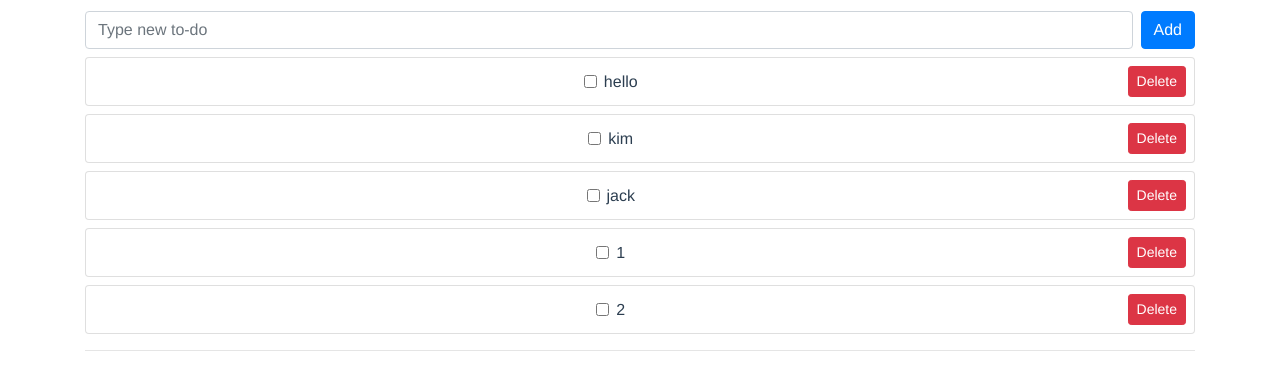
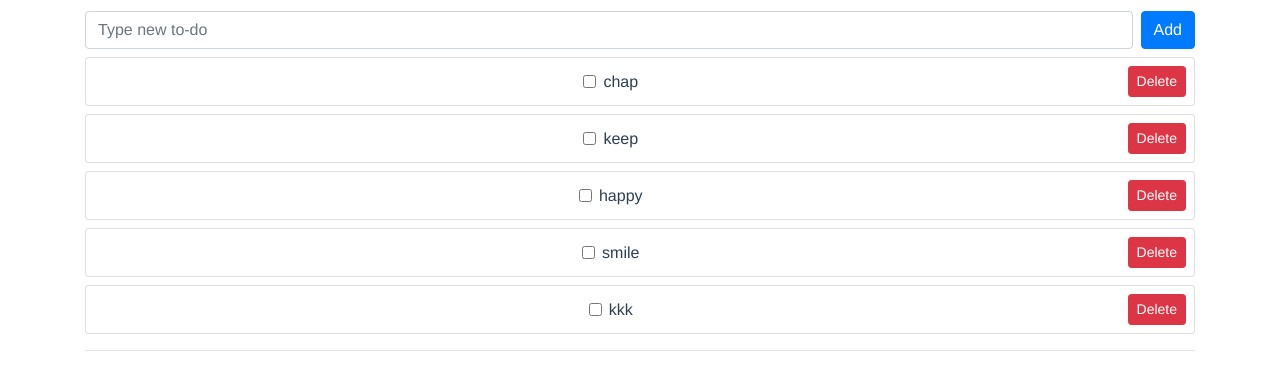
Before and after one commit to JeongEEE/vue3-todo, a Vue app: page / in a window 1280 px wide. Shown: the part 166-531 px from the top of the page. Built offline with nearby package versions, Linux system fonts and the light colour scheme; data requests are answered from the project's data file.

Commit message:
watchEffect, watch

```diff
--- a/db.json
+++ b/db.json
@@ -19,16 +19,6 @@
       "subject": "1",
       "completed": false,
       "id": 5
-    },
-    {
-      "subject": "2",
-      "completed": false,
-      "id": 6
-    },
-    {
-      "subject": "3",
-      "completed": false,
-      "id": 7
     },
     {
       "subject": "4",
@@ -84,6 +74,31 @@
       "subject": "14",
       "completed": false,
       "id": 18
+    },
+    {
+      "subject": "kkk",
+      "completed": false,
+      "id": 19
+    },
+    {
+      "subject": "smile",
+      "completed": false,
+      "id": 20
+    },
+    {
+      "subject": "happy",
+      "completed": false,
+      "id": 21
+    },
+    {
+      "subject": "keep",
+      "completed": false,
+      "id": 22
+    },
+    {
+      "subject": "chap",
+      "completed": false,
+      "id": 23
     }
   ]
 }
--- a/src/App.vue
+++ b/src/App.vue
@@ -7,10 +7,10 @@
 		<TodoSimpleForm @add-todo="addTodo" />
 		<div style="color:red;">{{error}}</div>
 
-		<div v-if="!filteredTodos.length">
+		<div v-if="!todos.length">
 			There is nothing to display
 		</div>
-		<TodoList :todos="filteredTodos" @toggle-todo="toggleTodo"
+		<TodoList :todos="todos" @toggle-todo="toggleTodo"
 			@delete-todo="deleteTodo" />
 		<hr />
 		<nav aria-label="Page navigation example">
@@ -39,7 +39,7 @@
 	json-server 실행 명령어
 	npx json-server --watch db.json --port 3000
 */
-import { ref, computed } from 'vue';
+import { ref, computed, watchEffect, watch } from 'vue';
 import TodoSimpleForm from './components/TodoSimpleForm.vue';
 import TodoList from './components/TodoList.vue';
 import axios from 'axios';
@@ -53,16 +53,25 @@ export default {
 		const numberOfTodos = ref(0);
 		const limit = 5;
 		const currentPage = ref(1);
+		const searchText = ref('');
+
+		watch(currentPage, (currentPage, prev) => {
+			console.log(currentPage, prev);
+		})
 
 		const numberOfPages = computed(() => {
 			return Math.ceil(numberOfTodos.value / limit);
+		})
+
+		watchEffect(() => {
+			console.log(currentPage.value);
 		})
 
 		const getTodos = async (page = currentPage.value) => {
 			currentPage.value = page;
 			try {
 				const res = await axios.get(
-					`http://localhost:3000/todos?_page=${page}&_limit=${limit}`
+					`http://localhost:3000/todos?_sort=id&_order=desc&subject_like=${searchText.value}&_page=${page}&_limit=${limit}`
 				);
 				console.log(res.data);
 				numberOfTodos.value = res.headers['x-total-count'];
@@ -77,11 +86,11 @@ export default {
 		const addTodo = async (todo) => {
 			error.value = '';
 			try {
-				const res = await axios.post('http://localhost:3000/todos', {
+				await axios.post('http://localhost:3000/todos', {
 					subject: todo.subject,
 					completed: todo.completed,
 				});
-				todos.value.push(res.data);
+				getTodos(1);
 			} catch(err) {
 				console.log(err);
 				error.value = 'Something went wrong.'
@@ -92,9 +101,8 @@ export default {
 			error.value = '';
 			const id = todos.value[index].id;
 			try {
-				const res = await axios.delete('http://localhost:3000/todos/' + id);
-				console.log(res);
-				todos.value.splice(index, 1);
+				await axios.delete('http://localhost:3000/todos/' + id);
+				getTodos(1);
 			} catch(err) {
 				console.log(err);
 				error.value = 'Something went wrong.'
@@ -119,19 +127,22 @@ export default {
 			}
 		}
 
-		const searchText = ref('');
-		const filteredTodos = computed(() => {
-			if(searchText.value) {
-				return todos.value.filter(todo => {
-					return todo.subject.includes(searchText.value);
-				})
-			}
-			return todos.value;
-		})
+		watch(searchText, () => {
+			getTodos(1);
+		});
+
+		// const filteredTodos = computed(() => {
+		// 	if(searchText.value) {
+		// 		return todos.value.filter(todo => {
+		// 			return todo.subject.includes(searchText.value);
+		// 		})
+		// 	}
+		// 	return todos.value;
+		// })
 
 		return {
 			todos, addTodo, updateName, deleteTodo, toggleTodo, getTodos,
-			searchText, filteredTodos, error, numberOfPages, currentPage
+			searchText, error, numberOfPages, currentPage
 		};
 	}
 }
```
